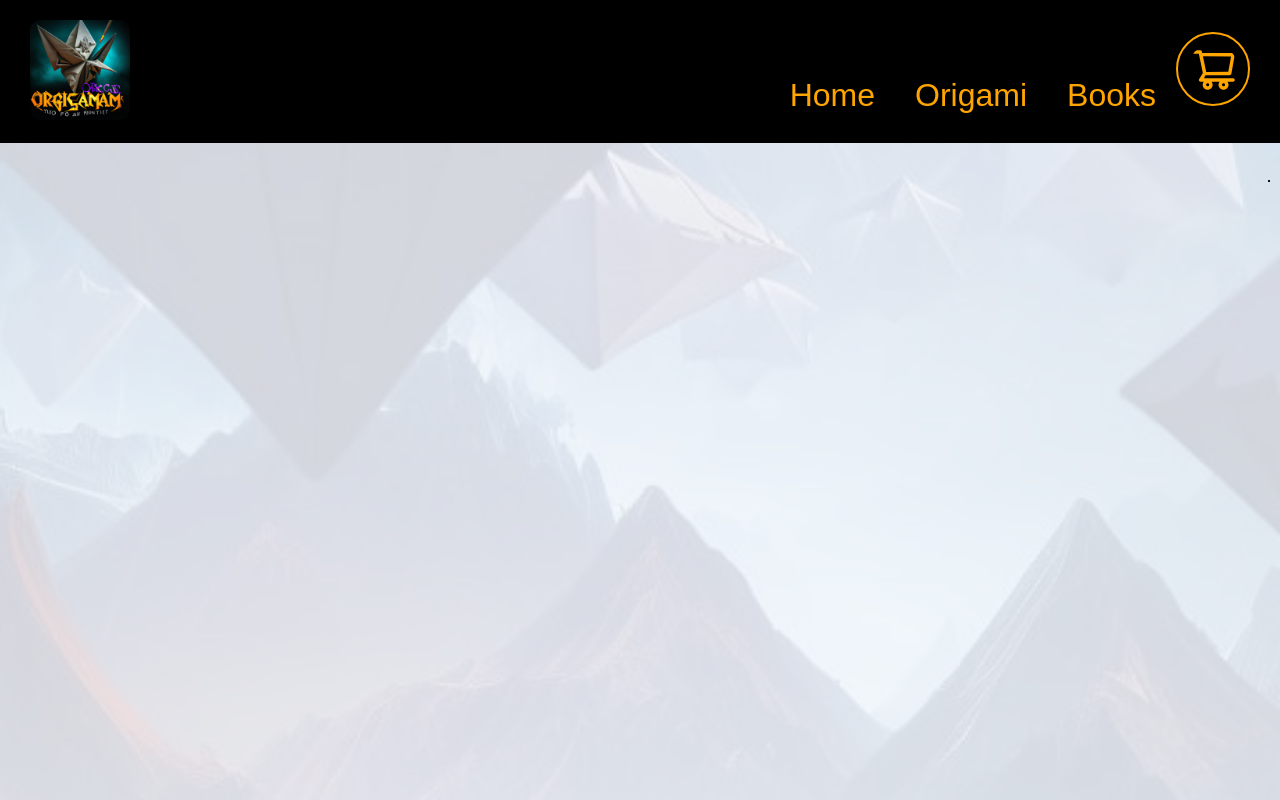
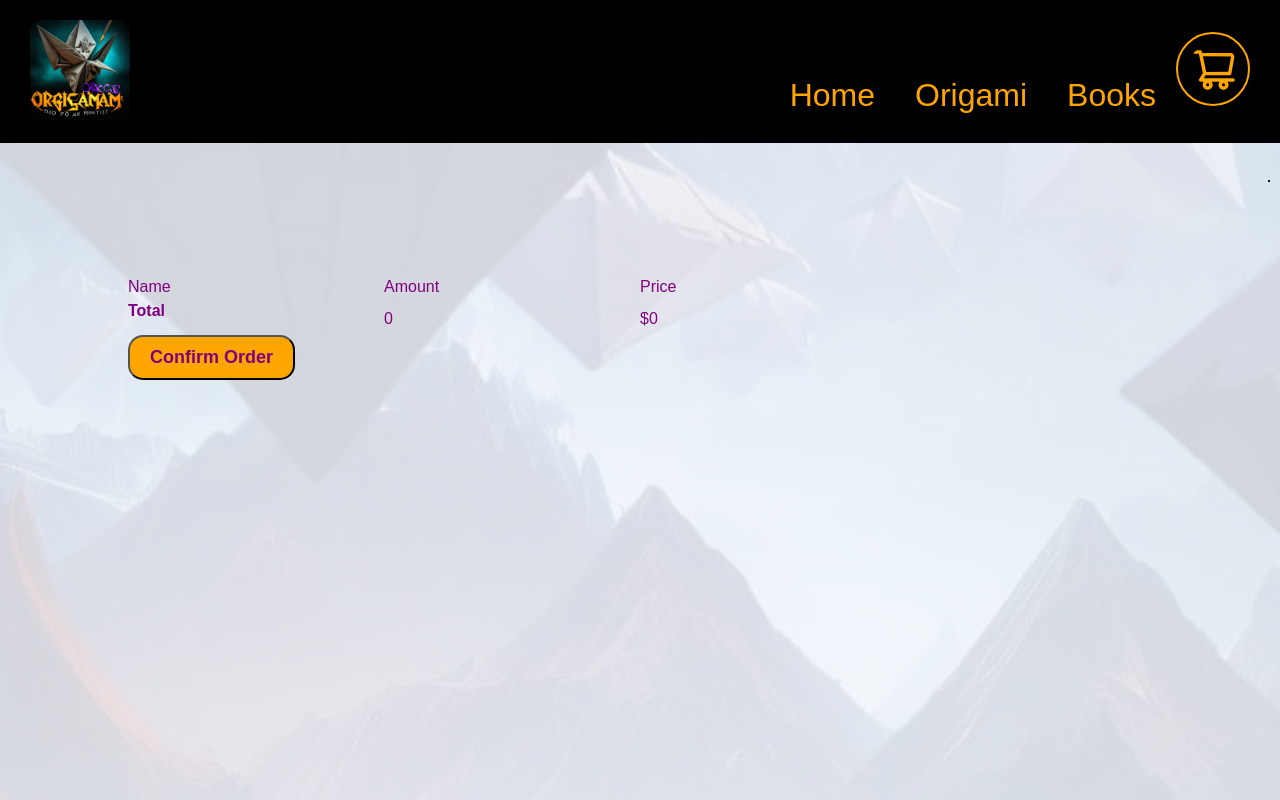
Before and after one commit to wildcard329/origami-frontend-store, a React (Vite) app: page /checkout in a window 1280 px wide. Shown: the top 800 px of the page. Built offline with nearby package versions, Linux system fonts and the light colour scheme.

Commit message:
[cart-005] added display for totals and functionality for checkout

```diff
--- a/src/AppLayout.jsx
+++ b/src/AppLayout.jsx
@@ -4,16 +4,25 @@ import Logo from './assets/images/79Eignqkliu1bLJPO9jw--1--7vtfx.jpg';
 import CartHeader from './components/templates/CartHeader';
 import Messages from './components/templates/Messages.jsx';
 import Modal from './components/templates/Modal';
+import CartContext from './utils/contexts/cartContext';
 import ModalContext from './utils/contexts/modalContext';
 import CartContent from './components/templates/CartContent';
 
 const AppLayout = ({ children }) => {
-  const { shouldShowModal: shouldShowCart, toggleModal: toggleCart } = useContext(ModalContext);
+  const { shouldShowModal, toggleModal, isCartModal, isConfirmationModal, changeToCart } = useContext(ModalContext);
+  const { resetCart } = useContext(CartContext);
   const navigate = useNavigate();
   const goToCheckout = () => {
-    toggleCart();
+    toggleModal();
     navigate('/checkout');
   };
+  const goToHome = () => {
+    toggleModal();
+    resetCart();
+    navigate('/');
+    changeToCart();
+  };
+  console.log('type ', isCartModal, isConfirmationModal)
   return(
     <div id='layout'>
       <header className='app-header'>
@@ -30,9 +39,15 @@ const AppLayout = ({ children }) => {
       <div className='app-content'>
         <Messages />
         {children}
-        {shouldShowCart ?
+        {shouldShowModal && isCartModal() ?
           <Modal modalTitle='Your Cart' footerBtnCb={goToCheckout} footerBtnLabel='go to checkout'>
             <CartContent />
+          </Modal>
+        : null}
+        {shouldShowModal && isConfirmationModal() ?
+          <Modal modalTitle='Order Confirmed' footerBtnCb={goToHome} footerBtnLabel='back to home'>
+            <h3>Thank you for placing your order!</h3>
+            <p>Order will be available for pickup at nearest retail location.</p>
           </Modal>
         : null}
       </div>
--- a/src/AppRouter.jsx
+++ b/src/AppRouter.jsx
@@ -1,6 +1,7 @@
 import React from 'react';
 import { Routes, Route } from 'react-router-dom';
 
+import Checkout from './pages/Checkout';
 import Home from './pages/Home';
 import Product from './pages/Product';
 import Products from './pages/Products';
@@ -10,6 +11,7 @@ const AppRouter = () =>
     <Route path='/' element={<Home />} />
     <Route path='/origami/:id' element={<Product />} />
     <Route path='/origami' element={<Products />} />
+    <Route path='/checkout' element={<Checkout />} />
   </Routes>
 
 export default AppRouter;
--- a/src/components/molecules/AddToCartButton.jsx
+++ b/src/components/molecules/AddToCartButton.jsx
@@ -1,12 +1,15 @@
 import React, { useContext } from "react";
 import CartContext from "../../utils/contexts/cartContext";
 import MessageContext from "../../utils/contexts/messageContext";
+import ModalContext from "../../utils/contexts/modalContext";
 import AppButton from "../atoms/AppButton";
 
 const AddToCartButton = ({ product }) => {
+  const { changeToCart } = useContext(ModalContext);
   const { addToCart } = useContext(CartContext);
   const { addMessage, newMsgId } = useContext(MessageContext);
   const addItemToCart = () => {
+    changeToCart();
     const message = { text: `${product.name} added to cart!`, id: newMsgId, type: 'cart' };
     const stockErr = { text: `No more ${product.name} available.`, id: newMsgId, type: 'warning' };
     const generalErr = { text: `Unable to add ${product.name} to cart.`, id: newMsgId, type: 'warning' };
--- a/src/components/templates/CartContent.jsx
+++ b/src/components/templates/CartContent.jsx
@@ -3,9 +3,13 @@ import { BsTrash } from 'react-icons/bs';
 import CartContext from "../../utils/contexts/cartContext";
 import AppH5 from "../atoms/AppH5";
 import AppParagraph from "../atoms/AppParagraph";
+import { reduceArray } from "../../utils/functions/arrayMethods";
 
 const CartContent = () => {
   const { removeFromCart, cart } = useContext(CartContext);
+  const totalItems = reduceArray(cart, 'quantity', 0);
+  const cartPrices = cart.map((item) => ({ price: item.price * item.quantity }));
+  const totalPrice = reduceArray(cartPrices, 'price', 0);
 
   return(
     <>
@@ -24,6 +28,11 @@ const CartContent = () => {
           </li>
         )}
       </ul>
+      <div className="span-3">
+        <AppH5 text={'Total'} />
+        <AppParagraph text={totalItems} />
+        <AppParagraph text={`$${totalPrice}`} />
+      </div>
     </>
   )
 }
--- a/src/components/templates/PosterCard.jsx
+++ b/src/components/templates/PosterCard.jsx
@@ -3,16 +3,13 @@ import { Link } from "react-router-dom";
 import AppParagraph from "../atoms/AppParagraph";
 import "./postercard.css";
 import AddToCartButton from "../molecules/AddToCartButton";
-import AppImage from "../atoms/AppImage";
 import ProductImage from "../molecules/ProductImage";
 
 const PosterCard = ({ product }) => {
   const { id, image, image_alt, name, quantity, price } = product;
-  const getUrl = (filename) => new URL(`../../assets/images/${filename}.jpg`, import.meta.url).href;
   return(
       <div key={id} className='product-card'>
         <Link to={`/origami/${id}`}>
-          {/* <AppImage source={getUrl(image)} alt={image_alt} /> */}
           <ProductImage imgName={image} alt={image_alt} />
         </Link>
         <h3>paper {name} <span>${price}</span></h3>
--- /dev/null
+++ b/src/pages/Checkout.jsx
@@ -0,0 +1,21 @@
+import React, { useContext } from "react";
+import AppButton from "../components/atoms/AppButton";
+import CartContent from "../components/templates/CartContent";
+import ModalContext from "../utils/contexts/modalContext";
+
+const Checkout = () => {
+  const { toggleModal, changeToConfirmation } = useContext(ModalContext);
+  const confirmationFn = () => {
+    changeToConfirmation();
+    toggleModal();
+  };
+
+  return(
+    <div>
+      <CartContent />
+      <AppButton btnCb={confirmationFn} btnLabel={'confirm order'} />
+    </div>
+  )
+}
+
+export default Checkout;
--- a/src/pages/Product.jsx
+++ b/src/pages/Product.jsx
@@ -14,11 +14,9 @@ const Product = () => {
   useEffect(() => {
     setProduct(getProductById(parseInt(id)));
   }, []);
-  const getUrl = (filename) => new URL(`../assets/images/${filename}.jpg`, import.meta.url).href;
   return(
     <div className="product-information">
       <AppH1 text={'product information'} />
-      {/* <img src={getUrl(product?.image)} alt={product?.image_alt} /> */}
       <ProductImage imgName={product?.image} alt={product?.image_alt} />
       <AppH2 text={`paper ${product?.name}`} />
       <AppParagraph text={product?.description} />
--- a/src/utils/contexts/cartContext.jsx
+++ b/src/utils/contexts/cartContext.jsx
@@ -5,7 +5,6 @@ const CartContext = createContext(null);
 const findItem = (itemArr, item) => itemArr.find((arrItem) => arrItem.id === item.id);
 
 export const CartProvider = ({ children }) => {
-  const [shouldShowCart, setShouldShowCart] = useState(false);
   const [cart, setCart] = useState([]);
 
   const addToCart = async ({ product, productQty, messageCallback, successMsg, stockErrMsg, errMsg }) => {
@@ -26,10 +25,10 @@ export const CartProvider = ({ children }) => {
   };
   const removeFromCart = (productId) => setCart((products) => products.filter((product) => product.id !== productId));
 
-  const toggleCart = () => setShouldShowCart(!shouldShowCart);
+  const resetCart = () => setCart([]);
 
   return(
-    <CartContext.Provider value={{ shouldShowCart, toggleCart, cart, addToCart, removeFromCart }}>
+    <CartContext.Provider value={{ cart, addToCart, removeFromCart, resetCart }}>
       {children}
     </CartContext.Provider>
   )
--- a/src/utils/contexts/modalContext.jsx
+++ b/src/utils/contexts/modalContext.jsx
@@ -4,11 +4,16 @@ const ModalContext = createContext(null);
 
 export const ModalProvider = ({ children }) => {
   const [shouldShowModal, setShouldShowModal] = useState(false);
+  const [modalType, setModalType] = useState('cart');
 
   const toggleModal = () => setShouldShowModal(!shouldShowModal);
+  const changeToCart = () => setModalType('cart');
+  const changeToConfirmation = () => setModalType('confirmation');
+  const isCartModal = () => modalType === 'cart';
+  const isConfirmationModal = () => modalType === 'confirmation';
 
   return(
-    <ModalContext.Provider value={{ shouldShowModal, toggleModal }}>
+    <ModalContext.Provider value={{ shouldShowModal, toggleModal, changeToCart, changeToConfirmation, isCartModal, isConfirmationModal }}>
       {children}
     </ModalContext.Provider>
   )
--- /dev/null
+++ b/src/utils/functions/arrayMethods.js
@@ -0,0 +1,3 @@
+export const reduceArray = (arrVals, arrKey, initVal) => arrVals.reduce(
+    (accumulator, cur) =>  accumulator + cur[arrKey], initVal
+  );
```
Also changed, not shown: src/pages/checkout.css (added).
